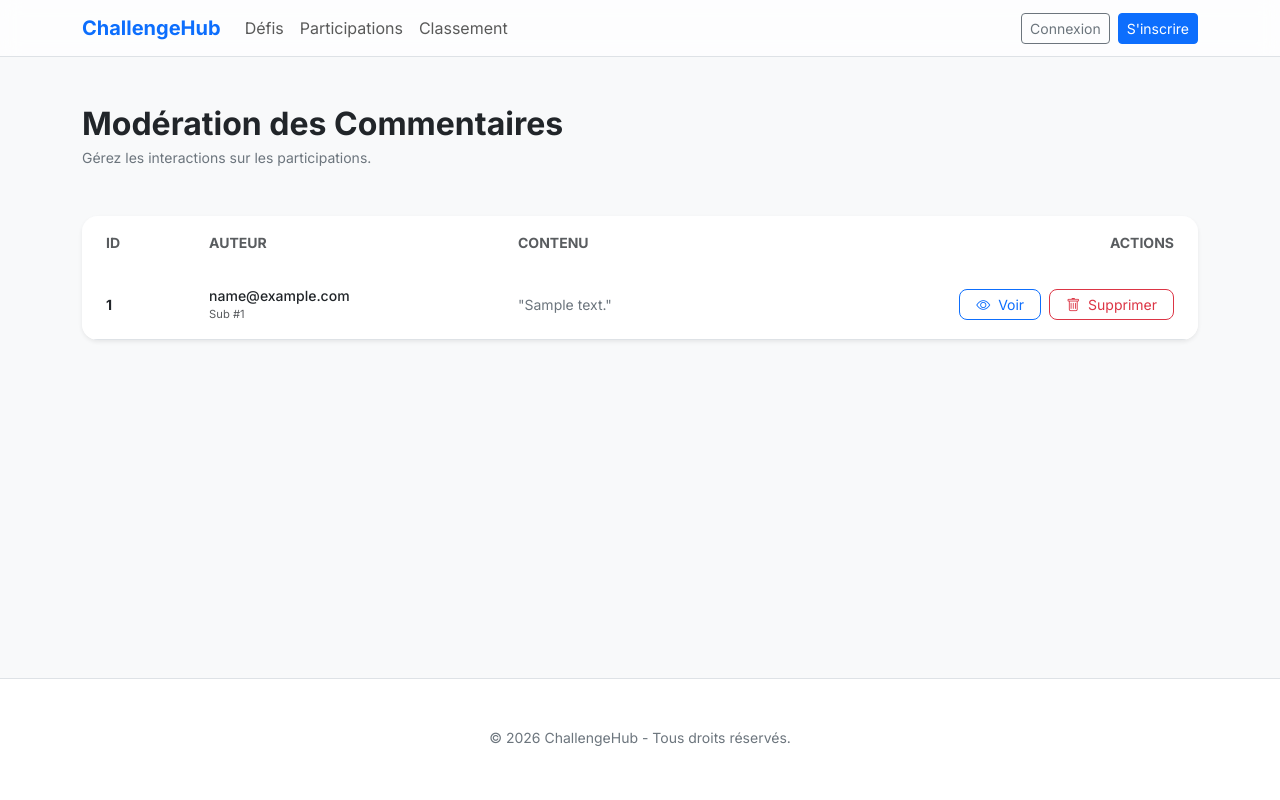
After one commit to wajdihasini/challengehubds, a PHP site: the page made by app/views/admin/comments/list.php in a window 1280 px wide. The commit adds this page. Run offline with PHP 8.4, Linux system fonts and the light colour scheme; the template is opened without the code that fills it: most values are stand-ins (such as "Sample title", 1, 10 or a date in 2020).

```diff
--- /dev/null
+++ b/app/views/admin/comments/list.php
@@ -0,0 +1,49 @@
+<?php require_once __DIR__ . '/../../layout/header.php'; ?>
+
+<div class="mb-5">
+    <h1 class="h2 fw-bold text-dark mb-1">Modération des Commentaires</h1>
+    <p class="text-secondary small">Gérez les interactions sur les participations.</p>
+</div>
+
+<div class="card border-0 shadow-sm rounded-4 overflow-hidden">
+    <div class="table-responsive">
+        <table class="table table-hover align-middle mb-0">
+            <thead class="bg-light">
+                <tr>
+                    <th class="px-4 py-3 border-0 small text-uppercase fw-bold text-muted">ID</th>
+                    <th class="px-3 py-3 border-0 small text-uppercase fw-bold text-muted">Auteur</th>
+                    <th class="px-3 py-3 border-0 small text-uppercase fw-bold text-muted">Contenu</th>
+                    <th class="px-4 py-3 border-0 small text-uppercase fw-bold text-muted text-end">Actions</th>
+                </tr>
+            </thead>
+            <tbody class="border-top-0">
+                <?php foreach ($comments as $c): ?>
+                <tr>
+                    <td class="px-4 py-3 small fw-bold text-dark"><?php echo $c['id_comm']; ?></td>
+                    <td class="px-3 py-3">
+                        <div class="small fw-medium text-dark"><?php echo htmlspecialchars($c['user_email']); ?></div>
+                        <div class="text-muted" style="font-size: 0.7rem;">Sub #<?php echo $c['id_sub']; ?></div>
+                    </td>
+                    <td class="px-3 py-3 small text-secondary italic">
+                        <div class="text-truncate" style="max-width: 300px;">
+                            "<?php echo htmlspecialchars($c['content']); ?>"
+                        </div>
+                    </td>
+                    <td class="px-4 py-3 text-end">
+                        <div class="d-flex justify-content-end gap-2">
+                            <a href="index.php?url=submission/view&id=<?php echo $c['id_sub']; ?>" class="btn btn-sm btn-outline-primary rounded-3 px-3">
+                                <i class="bi bi-eye"></i> <span class="d-none d-md-inline ms-1">Voir</span>
+                            </a>
+                            <a href="index.php?url=admin/comment/delete&id=<?php echo $c['id_comm']; ?>" class="btn btn-sm btn-outline-danger rounded-3 px-3" onclick="return confirm('Confirmer la suppression ?')">
+                                <i class="bi bi-trash"></i> <span class="d-none d-md-inline ms-1">Supprimer</span>
+                            </a>
+                        </div>
+                    </td>
+                </tr>
+                <?php endforeach; ?>
+            </tbody>
+        </table>
+    </div>
+</div>
+
+<?php require_once __DIR__ . '/../../layout/footer.php'; ?>
```
Also changed, not shown: app/views/admin/submissions/list.php (added, +48 -0 lines), scripts/seeder.php (+7 -7 lines).
